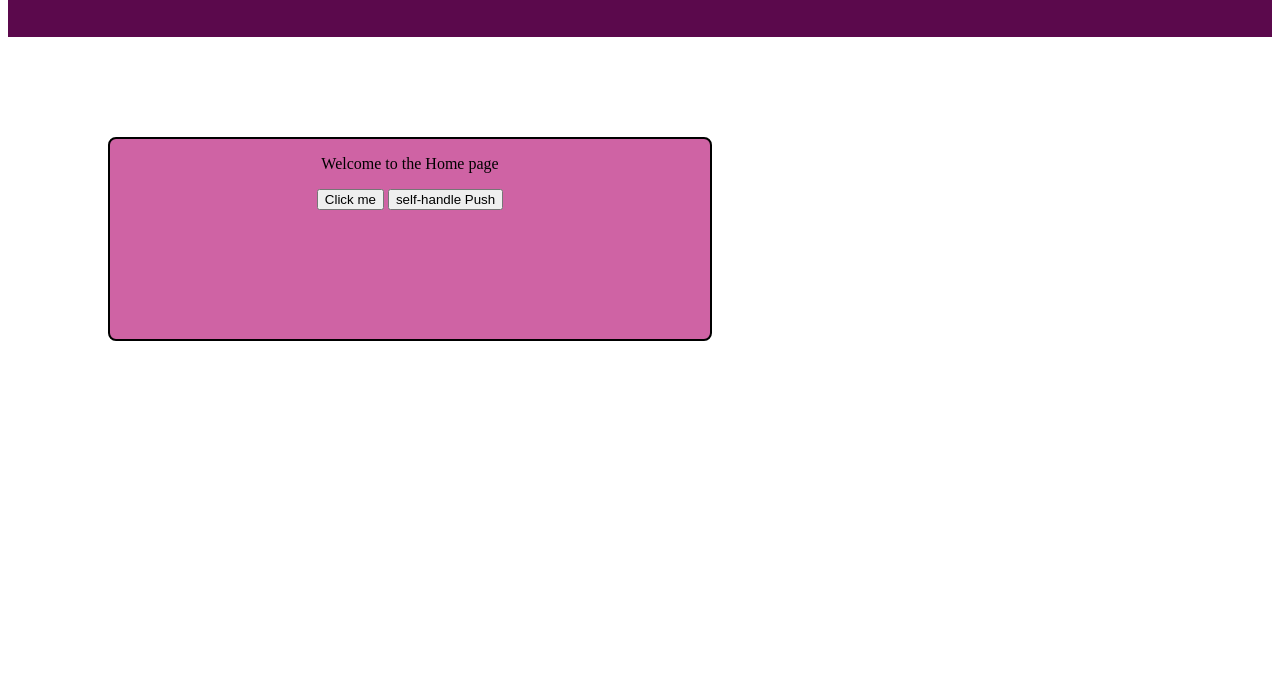
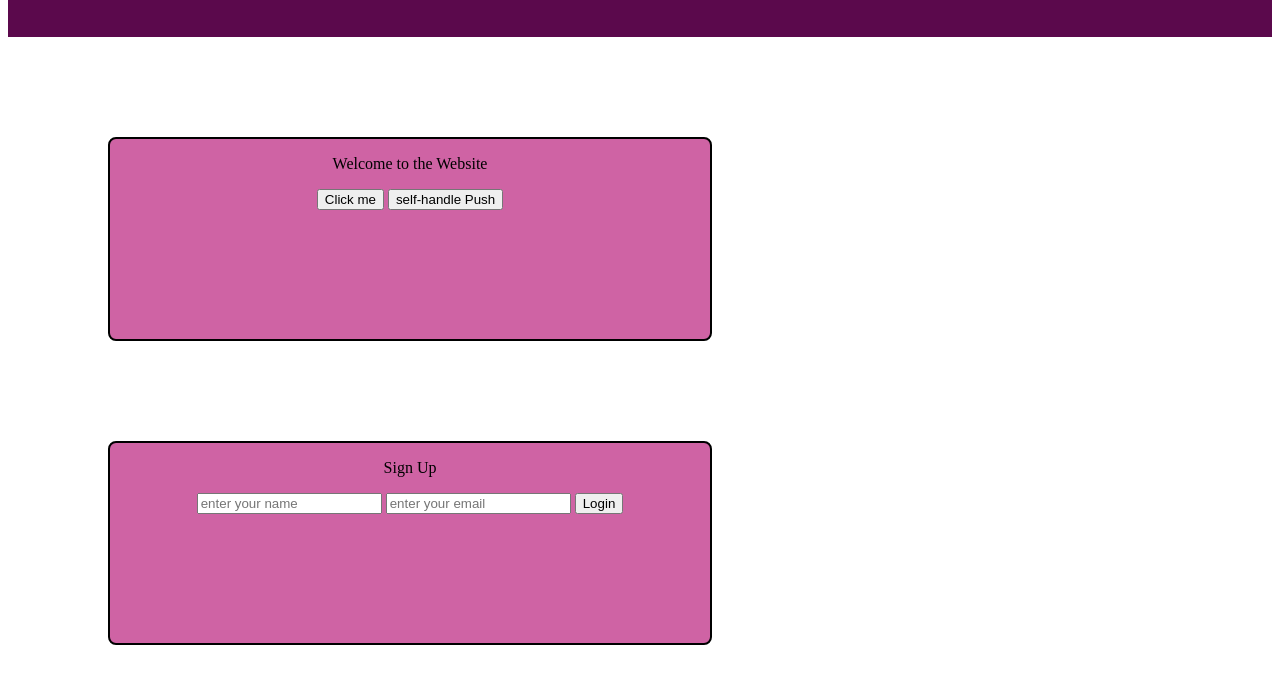
Before and after one commit to sonalisinghMoe/WebsiteJS, a plain HTML site: page index.html in a window 1280 px wide. Shown: the part 69-752 px from the top of the page. Drawn offline with Linux system fonts and the light colour scheme.

Commit message:
added form

```diff
--- a/index.html
+++ b/index.html
@@ -81,6 +81,12 @@
  }
 
 
+ //Form details
+
+ function formInput(){
+    console.log("TestSS");
+ }
+
  //Integration with JS
         var moeDataCenter = "dc_1"; // Replace "DC" with the actual Data center value from the above table
         var moeAppID = "Q9C4IODV9GQPFYNW66O01DC7"; // Replace "WorkspaceID" available in the settings page of MoEngage Dashboard.
@@ -118,13 +124,20 @@
     <!-- Website -->
 
     <div class="container">
-        <p id="demo">Welcome to the Home page</p>
+        <p id="demo">Welcome to the Website</p>
         <button id="btn" onclick="myfun()">Click me</button>
         <button id="btn" onclick="SHPush()">self-handle Push</button>
 
 
     </div>
+    <div class="container">
+        <p id="demo">Sign Up</p>
+        <input type="text" placeholder="enter your name" required>
+      <input type="email" placeholder="enter your email" required>
+      <button type="submit" onclick="formInput()">Login</button>
 
+
+    </div>
         </body>
 
 
```
